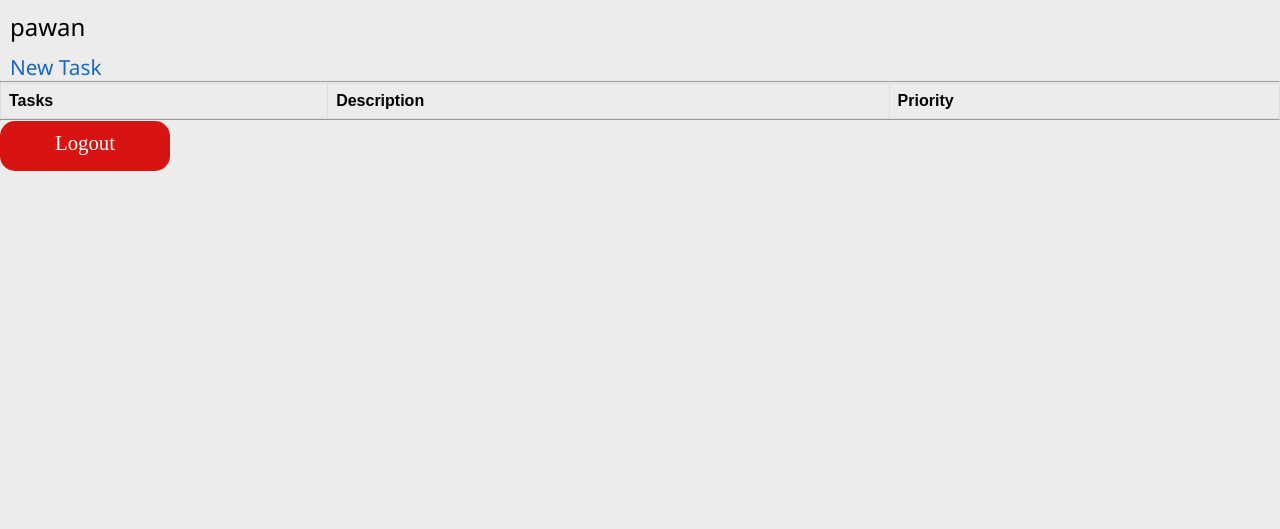
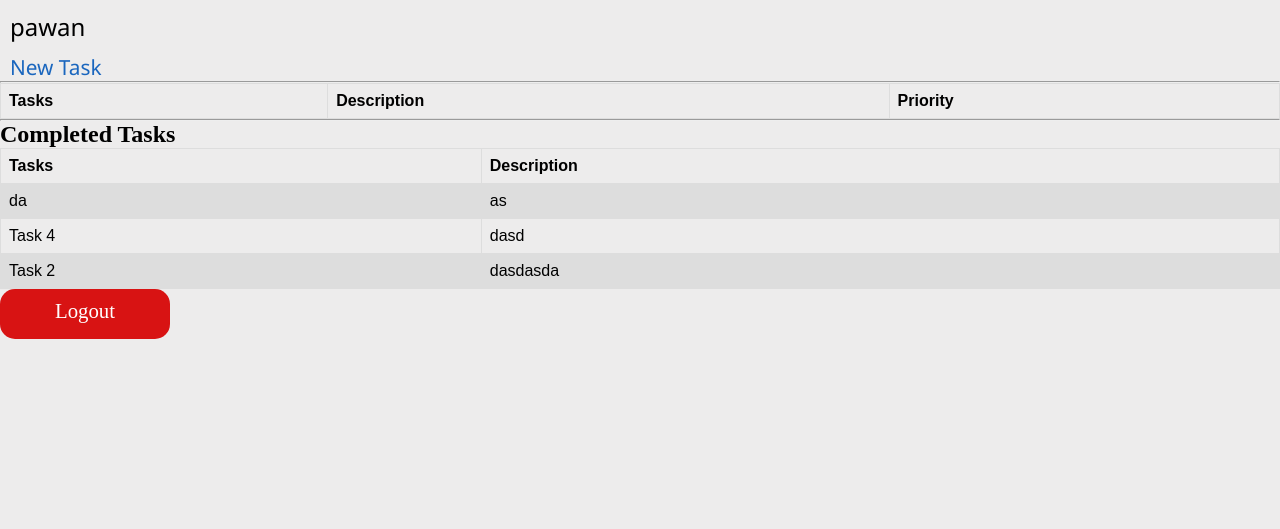
Before and after one commit to PawanBakle/To-Do, a Django app: page /all_task/ in a window 1280 px wide. Shown: the top 529 px of the page. Run offline with Django 4.2, Linux system fonts and the light colour scheme; a user stored in the database is signed in; data comes from the database, SQL or seed files in the repository; both versions use the stored data as it was after the commit; lists and menus that the app fills with data are empty.

Commit message:
complete and incompleted tasks

```diff
--- a/ToDo/tasks/forms.py
+++ b/ToDo/tasks/forms.py
@@ -24,3 +24,9 @@ class EditForm(forms.ModelForm):
         model = TaskList
 
         fields = ('title','description','tags')
+class Completed(forms.ModelForm):
+    class Meta:
+
+        model = TaskList
+
+        fields = ('title','description','tags')
--- a/ToDo/tasks/models.py
+++ b/ToDo/tasks/models.py
@@ -16,5 +16,6 @@ class TaskList(models.Model):
     date = models.DateField(blank=True,null=True)
     tags = models.CharField(max_length =200,null = True,choices=CHOICE)
     user = models.ForeignKey(User, on_delete=models.CASCADE)
+    is_completed = models.BooleanField(default=False)
     def __str__(self):
         return self.title + self.description
--- a/ToDo/tasks/templates/tasks/tasks.html
+++ b/ToDo/tasks/templates/tasks/tasks.html
@@ -4,6 +4,7 @@
 <h2 class="user">{{ request.user.username }}</h2>
 <style>
   table {
+    padding: none;
     font-family: arial, sans-serif;
     border-collapse: collapse;
     width: 100%;
@@ -24,17 +25,13 @@
 <a id="tsk-hover" class="tsk-a" href="{% url 'add_task' %}">New Task</a>
 <hr>
 <table>
-
-
-
   <tr>
     <th>Tasks</th>
     <th>Description</th>
     <th>Priority</th>
   </tr>
   {% for i in tasks %}
-  <br>
-  <br>
+
   <tr>
     <td> {{ i.title }} </td>
     <td> {{ i.description }} </td>
@@ -46,6 +43,19 @@
 
 </table>
 <hr>
+<h2>Completed Tasks</h2>
+<table>
+  <tr>
+    <th>Tasks</th>
+    <th>Description</th>
+  </tr>
+  {% for task in completed_tasks %}
+    <tr>
+      <td>{{ task.title }}</td>
+      <td>{{ task.description }}</td>
+    </tr>
+  {% endfor %}
+</table>
 <a class="button-8" href="{% url 'logout' %}">Logout</a>
 <!-- {% else %} -->
 <!-- <a href="{% url 'login' %}">Login</a>
--- a/ToDo/tasks/urls.py
+++ b/ToDo/tasks/urls.py
@@ -10,6 +10,7 @@ urlpatterns = [
     path('logout/', views.sign_out, name='logout'),
     path('add_task/', views.new_task, name='add_task'),
     path('edit_task/<int:pk>/', views.edit_task, name="edit"),
+    path('all_task/<int:pk>/complete/', views.is_completed, name="mark_as_completed"),
     path('delete_post/<int:pk>/', views.post_delete, name="delete"),
 
 ]
--- a/ToDo/tasks/views.py
+++ b/ToDo/tasks/views.py
@@ -1,9 +1,9 @@
 
-from .forms import RegistrationForm,LoginForm,TaskForm,EditForm
+from .forms import RegistrationForm,LoginForm,TaskForm,EditForm,Completed
 from .models import *
 from django.contrib.auth import get_user_model
 from django.contrib.auth import authenticate, login, logout
-from django.shortcuts import render,redirect
+from django.shortcuts import render,redirect,get_object_or_404
 from django.contrib.auth.decorators import login_required
 import pdb;
 from django import template
@@ -11,10 +11,11 @@ from django.template.defaulttags import register
 
 register = template.Library()
 # Create your views here.
-
+@login_required
 def index(request):
-
-    return render(request,'tasks/index.html')
+    gTask = TaskList.objects.filter(user = request.user)
+    # return render(request,'tasks/tasks.html',{'tasks':gTask})
+    return render(request,'tasks/index.html',{'tasks':gTask})
 
 def register(request):
     if request.method == 'POST':
@@ -81,10 +82,25 @@ def edit_task(request,pk):
     return render(request,'tasks/edit_tasks.html',{'post':edit,'etask':edit_form})
 @login_required
 def all_tasks(request):
+    incomplete_tasks = TaskList.objects.filter(is_completed=False)
+    completed_tasks = TaskList.objects.filter(is_completed=True)
 
+    # return render(request, 'task_list.html', {
+    #     'incomplete_tasks': incomplete_tasks,
+    #     'completed_tasks': completed_tasks,
+    # })
     gTask = TaskList.objects.filter(user = request.user)
-    return render(request,'tasks/tasks.html',{'tasks':gTask})
-def post_delete(request, pk):
+    return render(request,'tasks/tasks.html',{'tasks':gTask,'completed_tasks': completed_tasks})
+def is_completed(request,pk):
+    task  =get_object_or_404(TaskList, id=pk)
+    task.is_completed = True
+    task.save()
+    return redirect('my_task')
+
+
+
+
+def post_delete(request,pk):
     post = TaskList.objects.get(id=pk)
     if request.method == 'POST':
         post.delete()
```
Also changed, not shown: ToDo/tasks/templates/tasks/index.html (+22 -0 lines), ToDo/tasks/templates/tasks/task_delete.html (+16 -5 lines), ToDo/db.sqlite3, ToDo/tasks/migrations/0009_tasklist_is_completed.py (added).
